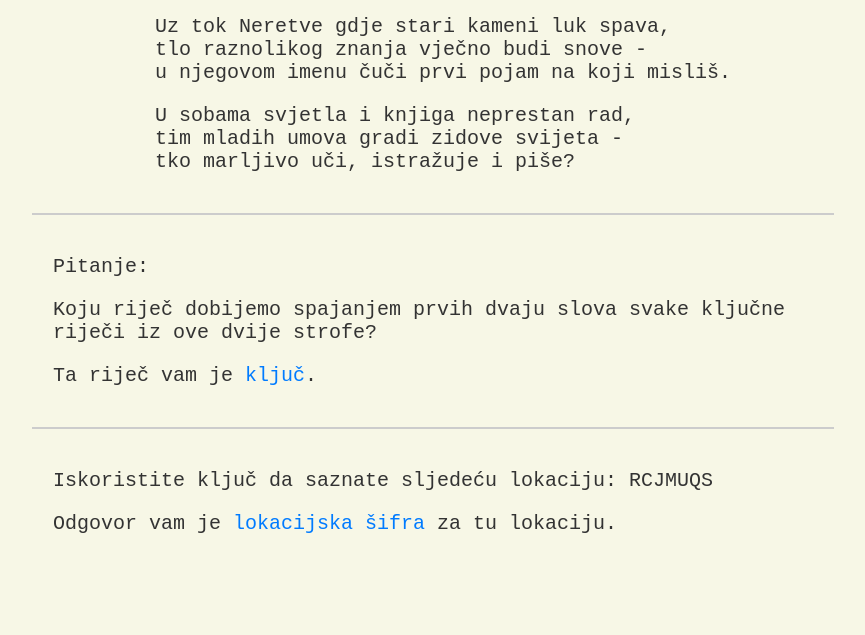
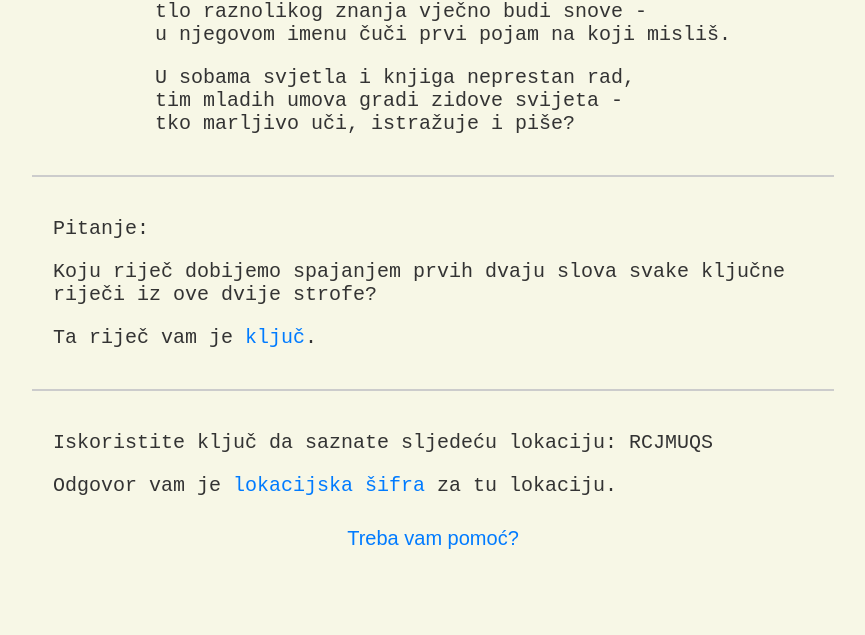
Before and after one commit to mapokapo/mozak-arg, a website: page private/4.html in a window 1280 px wide. Shown: the part 165-800 px from the top of the page, without its empty margins (207-1072 px from the left). Drawn offline with Linux system fonts and the light colour scheme.

Commit message:
fix: css fix

```diff
--- a/private/4.html
+++ b/private/4.html
@@ -14,7 +14,7 @@
         display: flex;
         flex-direction: column;
         align-items: center;
-        height: 100vh;
+        min-height: 100vh;
         justify-content: center;
         margin: 0;
         max-width: 800px;
@@ -53,13 +53,7 @@
         border-radius: 5px;
         transition: background-color 0.3s ease;
       }
-      nav {
-        position: absolute;
-        top: 0;
-      }
       .hints {
-        position: absolute;
-        bottom: 0;
         width: 50%;
         text-align: center;
       }
```
